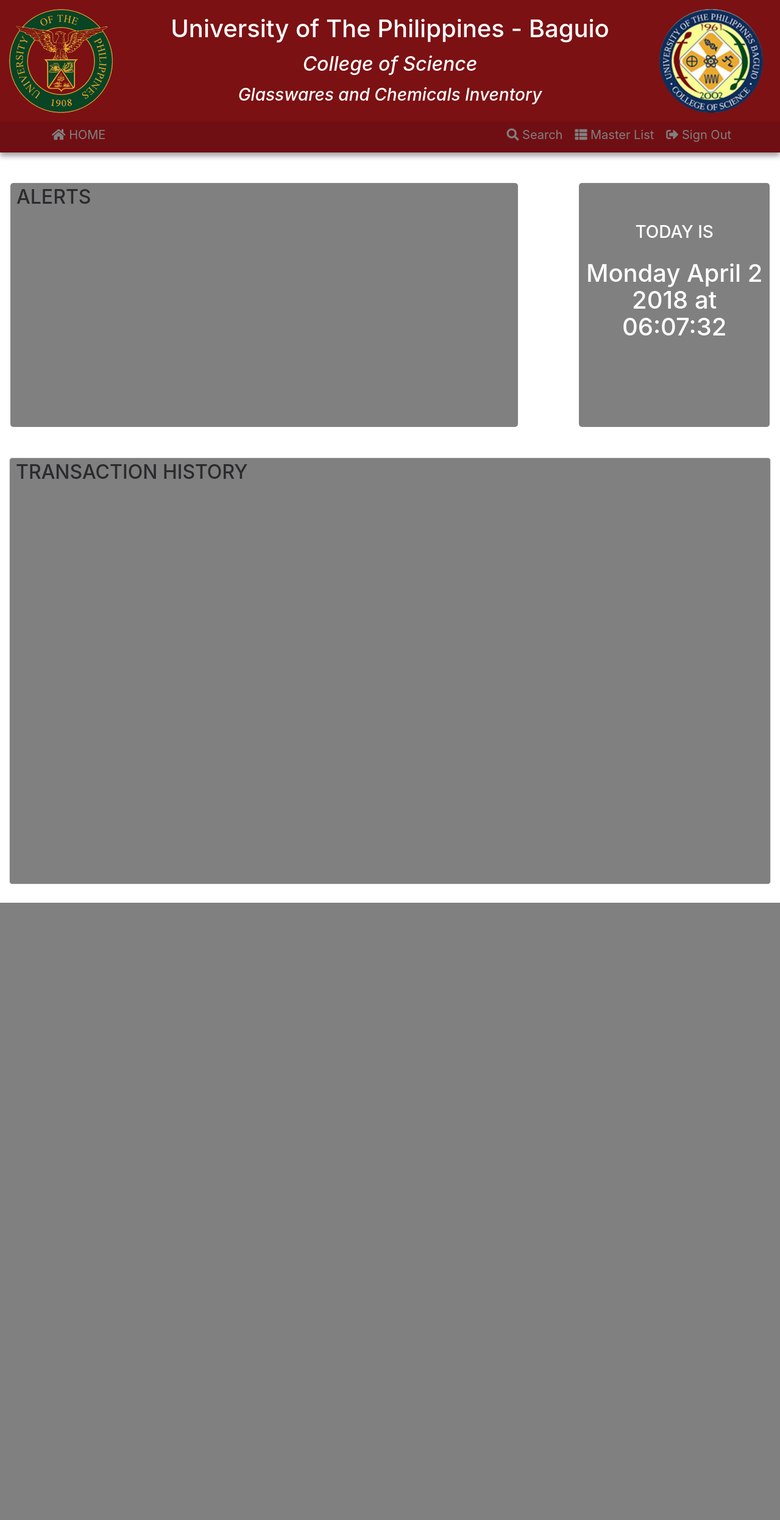
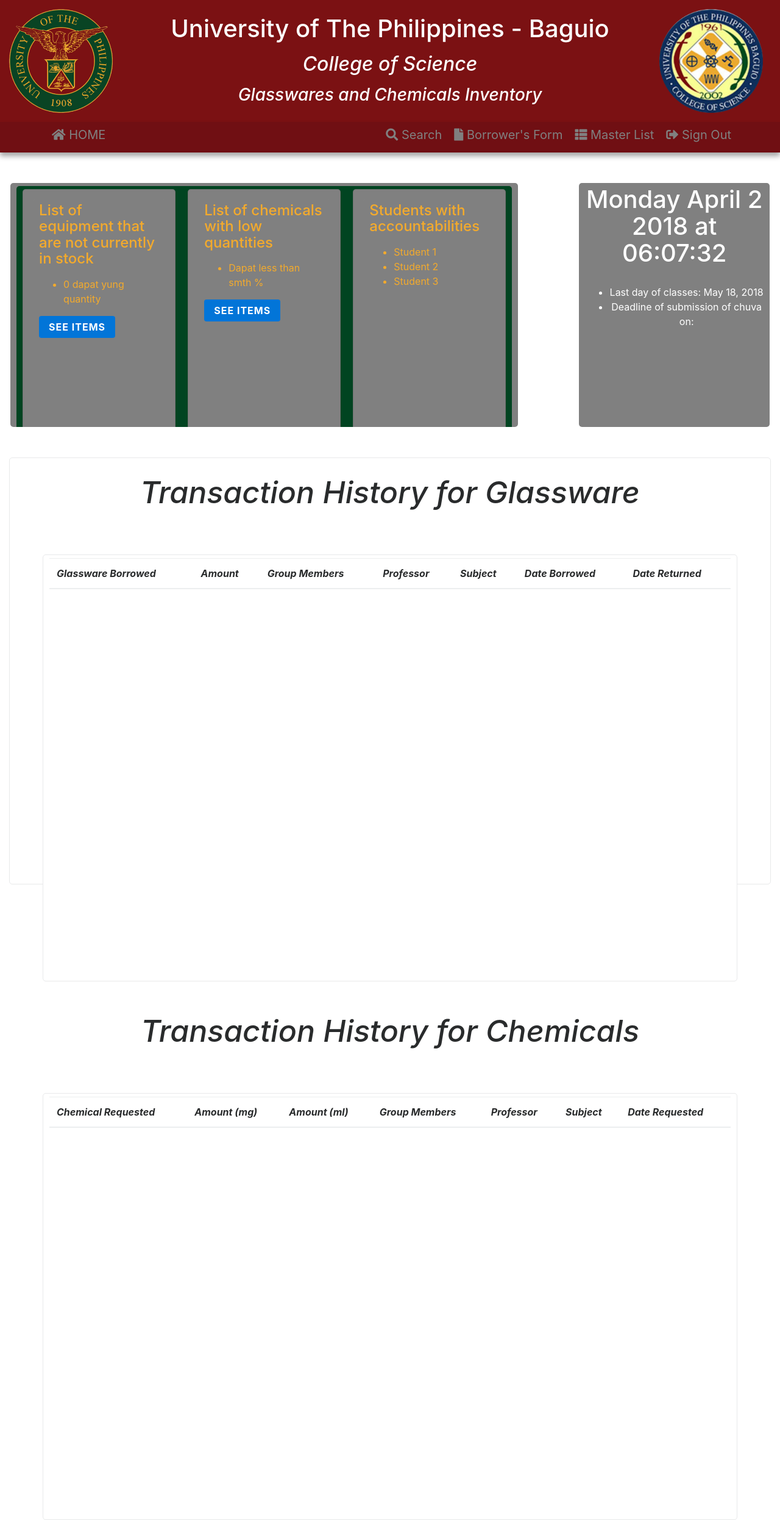
Before and after one commit to karlbenson/CMSC-128-INVENTORY, a PHP site: page /home.php in a window 1280 px wide. Shown: the whole page at 61% size. Before the commit the page ends 1480 px from the top, so only its background shows below. Run offline with PHP 8.4, Linux system fonts and the light colour scheme; a user stored in the database is signed in; data comes from the database, SQL or seed files in the repository; both versions use the stored data as it was after the commit; data that the repository does not hold is empty.

Commit message:
New changes to DB/Forms/Home

```diff
--- a/head.php
+++ b/head.php
@@ -43,6 +43,7 @@
 			<div class="col-sm-9 hidden-sm-down">
 				<div class="row fix-width" style="float: right;">
 					<div><a title="Search" href="#"><i class="fas fa-search"></i> Search</a></div>
+					<div><a title="Borrower's Form" href="#"><i class="fa fa-file"></i> Borrower's Form</a></div>
 					<div><a title="Master List" href="master.php"><i class="fas fa-th-list"></i> Master List</a></div>
 					<div><a title="Sign Out" href="logout.php" onclick="return confirm('Do you really want to sign out?')"><i class="fas fa-sign-out-alt"></i> Sign Out</a></div>
 				</div>
--- a/home.php
+++ b/home.php
@@ -14,24 +14,126 @@
 <body>
 	<div class="container-fluid hbod">
 		<div class="container-fluid row justify-content-center first-row">
-			<div class="col-lg-8">
-				<h2>ALERTS</h2>
+			<div id="home-tops" class="col-lg-8"  >
+
+				<div class="card-columns" style="background-color: #014421;opacity:1;color:#f3aa2c;">
+					<div class="card p-3" id = "card-format" >
+
+						<div class="card-block" id = "card-format">
+						  <h4 class="card-title">List of equipment that are not currently in stock</h4>
+						  <p class="card-text">
+							<ul>
+								<li> 0 dapat yung quantity
+							</ul>
+						  </p>
+						  <!-- Pag okay na yung search, redirect to searched items -->
+							 <a href="search.php" class="btn btn-primary">See items</a>
+						</div>
+					</div>
+
+					<div class="card p-3" id = "card-format">
+
+						<div class="card-block" id = "card-format">
+						  <h4 class="card-title">List of chemicals with low quantities</h4>
+						  <p class="card-text">
+							<ul>
+								<li> Dapat less than smth %
+							</ul>
+						  </p>
+						  <!-- Pag okay na yung search, redirect to searched items -->
+							 <a href="search.php" class="btn btn-primary">See items</a>
+
+						</div>
+
+					</div>
+
+					<div class="card p-3" id = "card-format" id = "card-format">
+						<div class="card-block" id = "card-format">
+						  <h4 class="card-title">Students with accountabilities</h4>
+						  <p class="card-text">
+							<ul>
+								<li>Student 1
+								<li>Student 2
+								<li>Student 3
+							</ul>
+
+						  </p>
+						</div>
+					</div>
 			</div>
+
+
+			</div>
+
 			<span style="width: 8%;"></span>
-			<div class="col-lg-3 timestamp align-text-middle">
-				<h3>TODAY IS</h3>
-				<h1><span id="date_time"></span></h1>
+			<div class="col-lg-3 timestamp align-text-middle" id="home-tops">
+
+
+				<h1><span id="date_time" style="color:white"></span></h1>
 				<h1>
             		<script type="text/javascript">window.onload = date_time('date_time');</script>
 				</h1>
+
+
+					<ul style="color:white">
+						<li> Last day of classes: May 18, 2018
+						<li> Deadline of submission of chuva on:
+					</ul>
+
 			</div>
 		</div>
 
-		<div class="container-fluid row justify-content-between sec-row">
-			<div class="col-lg-12">
-				<h2>TRANSACTION HISTORY</h2>
+		<div class="container-fluid row justify-content-between sec-row" >
+			<div class="col-lg-12" style="background-color:white">
+				<h1 class="jumbotron-fluid text-center py-4" style="font-size: 50px"><em>Transaction History for Glassware</h1>
+
+	    		<div class="container" style="background-color:white">
+			          		<table class="table" style="background-color:white">
+			          			<thead class="text-center" >
+					            	<tr>
+						                <th>Glassware Borrowed</th>
+										<th>Amount</th>
+						                <th>Group Members</th>
+						                <th>Professor</th>
+										<th>Subject </th>
+										<th>Date Borrowed</th>
+										<th>Date Returned</th>
+					            	</tr>
+					            </thead>
+					            <tbody >
+
+									<?php
+
+									?>
+					        	</tbody>
+					        </table>
+				</div>
+
+				<h1 class="jumbotron-fluid text-center py-4" style="font-size: 50px"><em>Transaction History for Chemicals</h1>
+				<div class="container" style="background-color:white">
+			          		<table class="table" style="background-color:white">
+			          			<thead class="text-center" >
+					            	<tr>
+						                <th>Chemical Requested</th>
+										<th>Amount (mg)</th>
+										<th>Amount (ml)</th>
+						                <th>Group Members</th>
+						                <th>Professor</th>
+										<th>Subject </th>
+										<th>Date Requested</th>
+					            	</tr>
+					            </thead>
+					            <tbody >
+									<?php
+
+									?>
+					        	</tbody>
+					        </table>
+				</div>
 
 			</div>
+
+
 		</div>
 	</div>
 
```
Also changed, not shown: add_to_inventory.php (+10 -4 lines), chem_glasswares.sql (+49 -12 lines), edit_chemical_item.php (+12 -5 lines), home.css (added, +53 -0 lines), master.php (+9 -6 lines).
